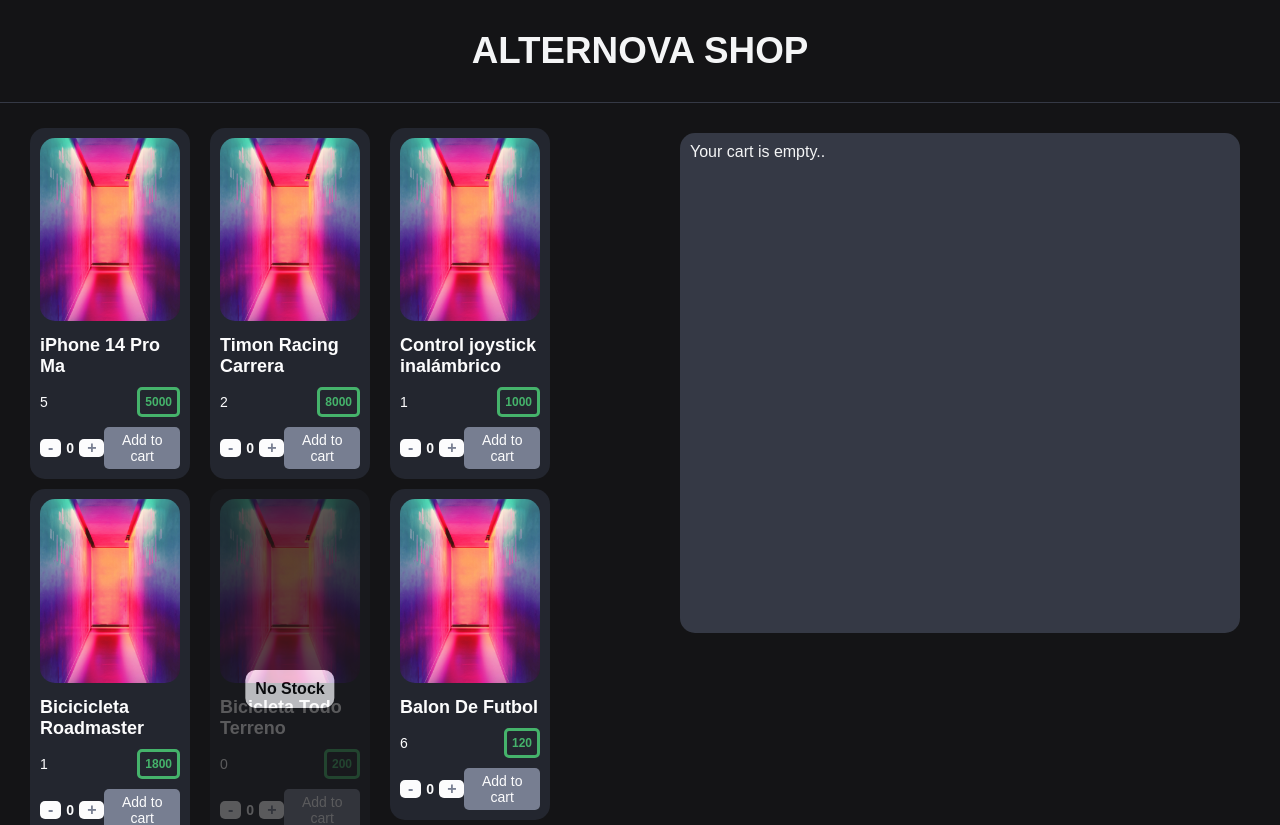
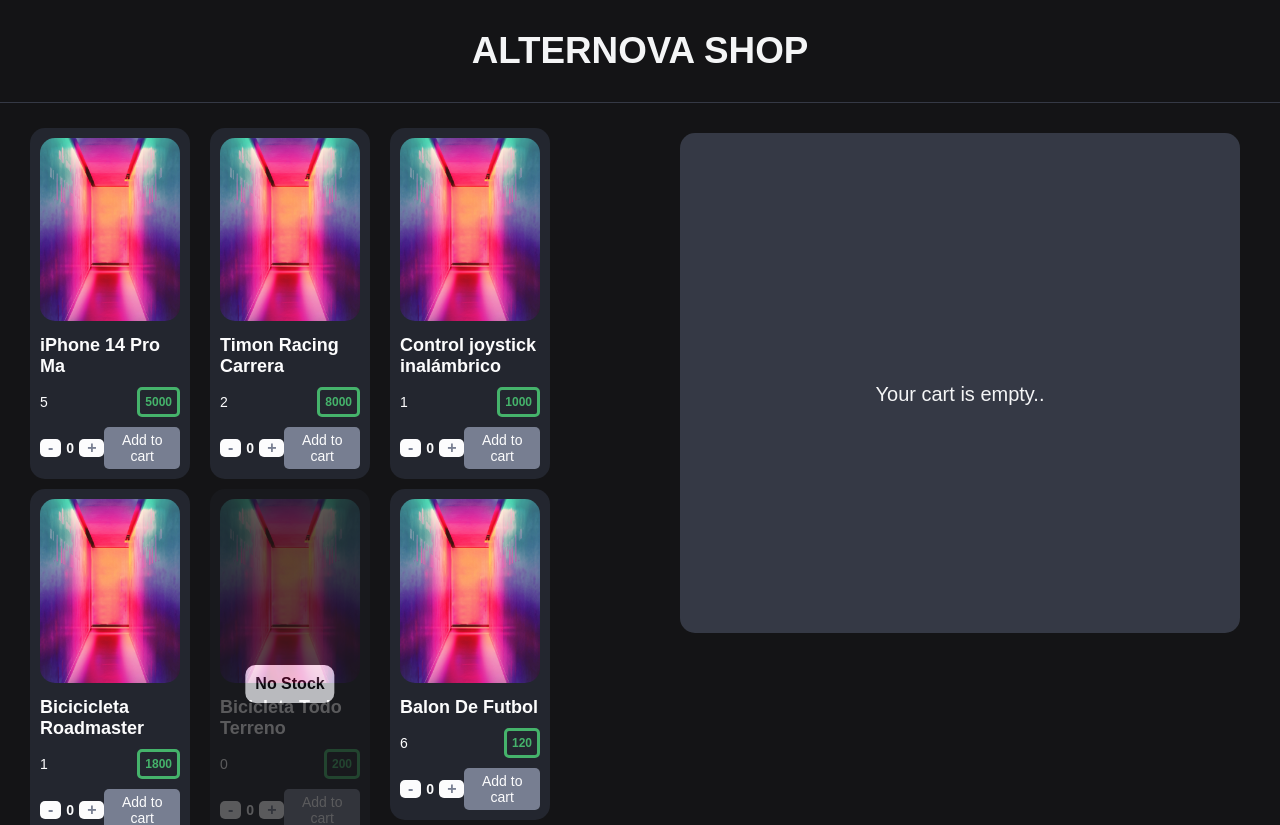
Before and after one commit to cristhianpabon/alternovashop, a React (Create React App) app: page / in a window 1280 px wide. Shown: the top 825 px of the page. Built offline with nearby package versions, Linux system fonts and the light colour scheme.

Commit message:
Adding new styles to the loader state & empty cart

```diff
--- a/src/components/CartListContainer.css
+++ b/src/components/CartListContainer.css
@@ -14,6 +14,7 @@
   margin-right: 10px;
   min-height: 500px;
   padding: 10px;
+  position: relative;
 }
 
 .cart h2 {
@@ -44,9 +45,22 @@
   font-weight: 600;
 }
 
+.emptyCartStyles {
+  position: absolute;
+  top: 50%;
+  left: 50%;
+  transform: translateX(-50%);
+}
+
+.emptyCartStyles p {
+  font-size: 1.25rem;
+  text-align: center;
+}
+
 @media (max-width: 925px) {
   .cartList {
     width: 100%;
+    padding: 0px 30px;
   }
 
   .cartFooter {
--- a/src/components/CartListContainer.js
+++ b/src/components/CartListContainer.js
@@ -51,7 +51,9 @@ const CartListContainer = () => {
             </div>
           </>
         ) : (
-          <p>Your cart is empty..</p>
+          <div className="emptyCartStyles">
+            <p>Your cart is empty..</p>
+          </div>
         )}
       </div>
     </div>
--- a/src/components/ProductItem.css
+++ b/src/components/ProductItem.css
@@ -2,6 +2,7 @@
   position: relative;
   width: 30%;
   max-width: 300px;
+  margin-bottom: 10px;
 }
 
 .product {
@@ -10,7 +11,6 @@
   border-radius: 15px;
   margin-left: 10px;
   margin-right: 10px;
-  margin-bottom: 10px;
 }
 
 .productImage {
@@ -115,8 +115,9 @@
 }
 
 @media (max-width: 925px) {
-  .product {
+  .productContainer {
     width: 100%;
+    margin-bottom: 30px;
   }
 
   .productContent h2 {
--- a/src/pages/ProductsPage.css
+++ b/src/pages/ProductsPage.css
@@ -16,6 +16,16 @@ main {
   align-items: flex-start;
 }
 
+.loaderStyle {
+  color: #f4f5f6;
+  position: absolute;
+  top: 50%;
+  left: 50%;
+  transform: translateX(-50%);
+  font-size: 3rem;
+  font-weight: 600;
+  text-transform: uppercase;
+}
 @media (max-width: 925px) {
   main {
     flex-direction: column;
--- a/src/pages/ProductsPage.js
+++ b/src/pages/ProductsPage.js
@@ -35,7 +35,7 @@ function ProductsPage() {
   }, [dispatch]);
 
   if (loading) {
-    return <h1>Loading...</h1>;
+    return <p className="loaderStyle">Loading..</p>;
   }
 
   return (
```
